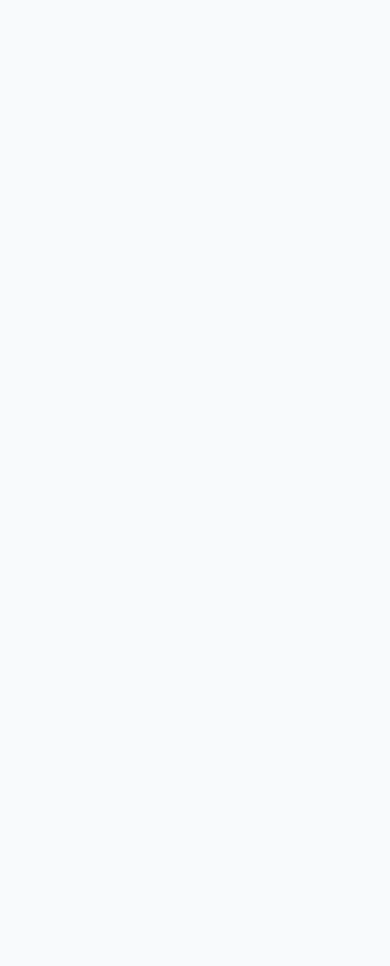
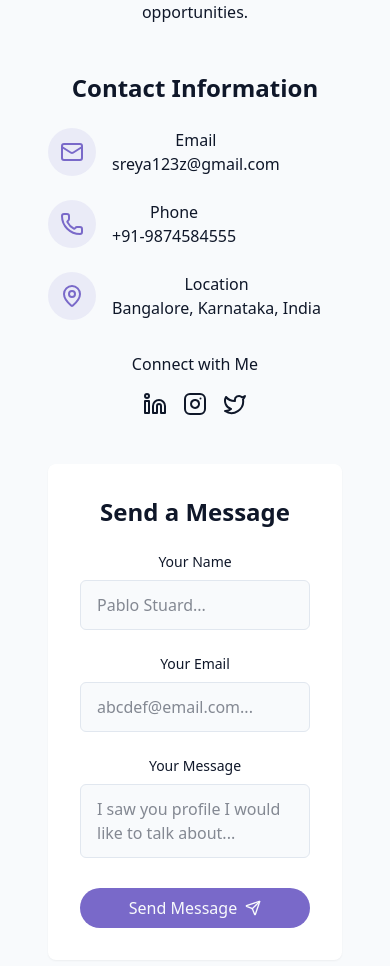
Before and after one commit to dev-sreya/my-portfolio, a React (Vite) app: page / in a window 390 px wide. Shown: the part 6908-7874 px from the top of the page. Before the commit the page ends 6544 px from the top, so only its background shows below. Built offline with nearby package versions, Linux system fonts and the light colour scheme.

Commit message:
Added Contact Me page

```diff
--- /dev/null
+++ b/src/components/ContactSection.jsx
@@ -0,0 +1,148 @@
+import { Instagram, Linkedin, Mail, MapPin, Phone, Send, Twitter } from 'lucide-react'
+import React from 'react'
+import {cn} from '/src/lib/utils'
+
+const ContactSection = () => {
+
+    const handleSubmit = (e) => {
+
+        e.preventDefault()
+
+        setTimeout(() => {
+
+        }, 150);
+
+    }
+  return (
+
+    <section id='contact' className='py-24 px-4 relative bg-secondary/30'>
+        <div className='container mx-auto max-w-5xl'>
+            <h2 className='text-3xl md:text-4xl font-bold mb-4 text-center'>
+                Get In <span className='text-primary'> Touch </span>
+            </h2>
+
+            <p className='test-center text-muted-foreground mb-12 max-w-2xl mx-auto'>
+                Have a project  in mind or want to colllaborate? Feel free to reach out. I'm always open to discussing new opportunities.
+            </p>
+
+            <div className='grid grid-cols-1 md:grid-cols-2 gap-12'>
+                <div className='space-y-8'>
+                    <h3 className='text-2xl font-semibold mb-6'>
+                        Contact Information
+                    </h3>
+
+                    <div className='space-y-6 justify-center'>
+                        <div className='flex items-start space-x-4'>
+                            <div className='p-3 rounded-full bg-primary/10'>
+                                <Mail className='h-6 w-6 text-primary' /> {" "}
+                            </div>
+
+                            <div>
+                                <h4 className='font-medium '> Email </h4>
+                                <a href='mailto:sreya123z@gmail.com' className='text-muted-foreground hover:text-primary transition-colors'>  sreya123z@gmail.com </a>
+                            </div>
+                        </div>
+
+                        <div className='flex items-start space-x-4'>
+                            <div className='p-3 rounded-full bg-primary/10'>
+                                <Phone className='h-6 w-6 text-primary' /> {" "}
+                            </div>
+
+                            <div>
+                                <h4 className='font-medium '> Phone </h4>
+                                <a href='tel:+919874584555' className='text-muted-foreground hover:text-primary transition-colors'>  +91-9874584555 </a>
+                            </div>
+                        </div>
+
+                        <div className='flex items-start space-x-4'>
+                            <div className='p-3 rounded-full bg-primary/10'>
+                                <MapPin className='h-6 w-6 text-primary' /> {" "}
+                            </div>
+
+                            <div>
+                                <h4 className='font-medium '> Location </h4>
+                                <a  className='text-muted-foreground hover:text-primary transition-colors'>  Bangalore, Karnataka, India </a>
+                            </div>
+                        </div>
+
+                    </div>
+
+                    <div className='px-8'>
+                        <h4 className='font-medium mb-4'>
+                            Connect with Me
+                        </h4>
+                        <div className='flex space-x-4 justify-center'>
+                            <a href='#' target='_blank'>
+                                <Linkedin />
+                            </a>
+
+                            <a href='#' target='_blank'>
+                                <Instagram />
+                            </a>
+
+                            <a href='#' target='_blank'>
+                                <Twitter />
+                            </a>
+
+
+                        </div>
+                    </div>
+
+                </div>
+
+
+                <div className='bg-card p-8 rounded-lg shadow-xs'>
+                    <h3 className='text-2xl font-semibold mb-6'>  Send a Message </h3>
+
+                    <form className='space-y-6'>
+                        <div>
+                            <label htmlFor='name' className='block text-sm font-medium mb-2'> {" "} Your Name </label>
+                            <input type='text'
+                            id='name'
+                            name='name'
+                            required
+                            className='w-full px-4 py-3 rounded-md border border-input bg-background focus:outline-hidden focus:ring-2 focus:ring-primary' placeholder='Pablo Stuard...' />
+                        </div>
+
+                        <div>
+                            <label htmlFor='email' className='block text-sm font-medium mb-2'> {" "} Your Email </label>
+                            <input type='email'
+                            id='email'
+                            name='email'
+                            required
+                            className='w-full px-4 py-3 rounded-md border border-input bg-background focus:outline-hidden focus:ring-2 focus:ring-primary' placeholder='abcdef@email.com...' />
+                        </div>
+
+                        <div>
+                            <label htmlFor='message' className='block text-sm font-medium mb-2'> {" "} Your Message </label>
+                            <textarea type='text'
+                            id='message'
+                            name='message'
+                            required
+                            className='w-full px-4 py-3 rounded-md border border-input bg-background focus:outline-hidden focus:ring-2 focus:ring-primary resize-none' placeholder='I saw you profile I would like to talk about...' />
+                        </div>
+
+                        <button type='submit' className={cn('cosmic-button w-full flex items-center justify-center gap-2',
+
+                        )}>
+
+                            Send Message
+
+                            <Send size={16} />
+
+                        </button>
+
+
+                    </form>
+
+                </div>
+            </div>
+
+        </div>
+
+    </section>
+
+  )
+}
+
+export default ContactSection
--- a/src/components/ProjectsSection.jsx
+++ b/src/components/ProjectsSection.jsx
@@ -38,7 +38,7 @@
 
 const ProjectsSection = () => {
   return (
-    <sectiom id="projects" className='py-24 px-4 relative'>
+    <section id="projects" className='py-24 px-4 relative'>
       <div className='container mx-auto max-w-5xl'>
         <h2 className='text-3xl md:text-4xl font-bold mb-4 text-center'>
           {""}
@@ -109,7 +109,7 @@
 
       </div>
 
-    </sectiom>
+    </section>
   )
 }
 
--- a/src/pages/Home.jsx
+++ b/src/pages/Home.jsx
@@ -6,6 +6,7 @@
 import AboutMe from '../components/AboutMe'
 import SkillsSection from '../components/SkillsSection'
 import ProjectsSection from '../components/ProjectsSection'
+import ContactSection from '../components/ContactSection'
 
 const Home = () => {
 
@@ -29,9 +30,11 @@
         <AboutMe />
         <SkillsSection />
         <ProjectsSection />
+        <ContactSection />
       </main>
 
       {/* Footer */}
+
     </div>
   )
 }
```
